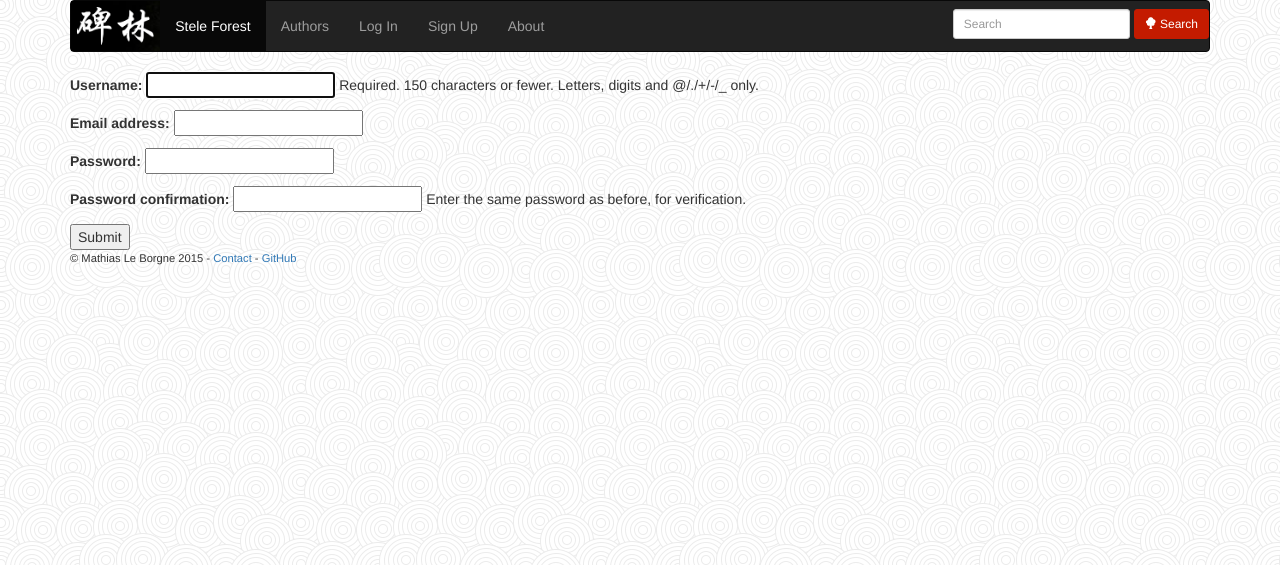
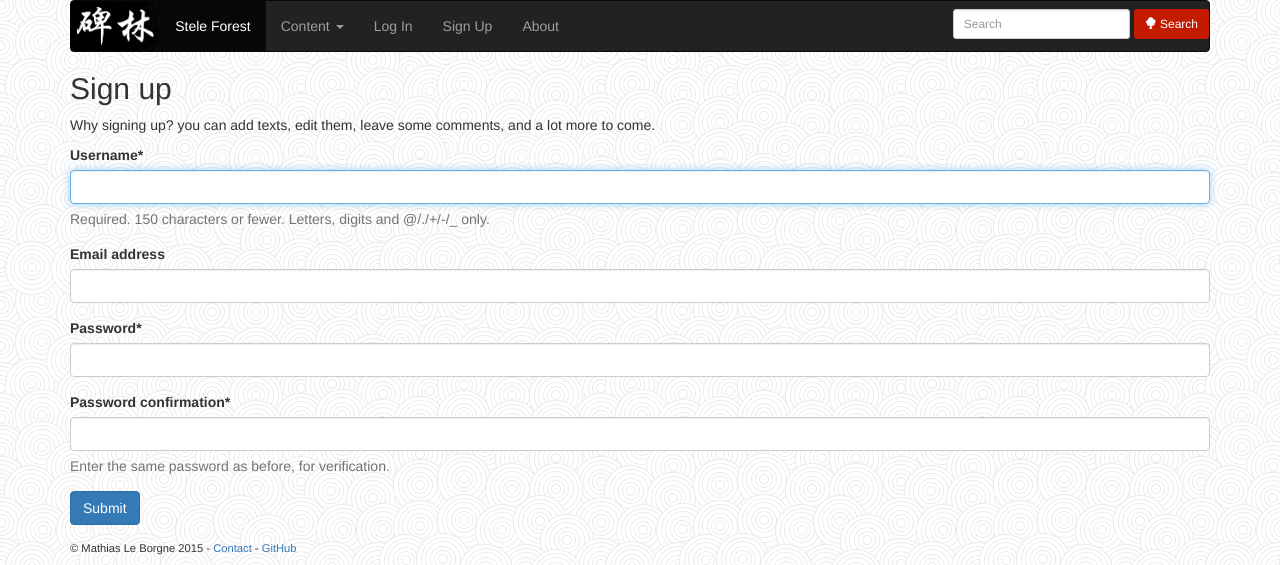
Before and after one commit to mathiasleborgne/chinese-texts, a Django app: page /create_user/ in a window 1280 px wide. Shown: the top 565 px of the page. Run offline with Django 3.2, Linux system fonts and the light colour scheme; some libraries are stand-ins or nearby versions.

Commit message:
Stele: minor style/content edits

```diff
--- a/templates/base.html
+++ b/templates/base.html
@@ -18,10 +18,20 @@
         <ul class="nav navbar-nav">
             <li><img class="img-responsive" src="{% static 'img/stele_forest_characters.jpeg' %}" alt="碑林" id="logo"></img></li>
             <li class="active"><a href="{% url "texts_list" %}">Stele Forest</a></li>
-            <li><a href="/authors">Authors</a></li>
+
+            <li class="dropdown">
+                <a href="#" class="dropdown-toggle" data-toggle="dropdown" role="button" aria-haspopup="true" aria-expanded="false">Content <span class="caret"></span></a>
+                <ul class="dropdown-menu">
+                    <li><a href="/home">Texts</a></li>
+                    <li><a href="/authors">Authors</a></li>
+                    {% if user.is_authenticated %}
+                    <li role="separator" class="divider"></li>
+                    <li><a href="/new_text">Add Text</a></li>
+                    {% endif %}
+                </ul>
+            </li>
+
             {% if user.is_authenticated %}
-            <li><a href="/new_text">Add Text</a></li>
-
             <li class="dropdown">
                 <a href="#" class="dropdown-toggle" data-toggle="dropdown" role="button" aria-haspopup="true" aria-expanded="false">Account <span class="caret"></span></a>
                 <ul class="dropdown-menu">
--- a/texts/forms.py
+++ b/texts/forms.py
@@ -96,3 +96,10 @@ class UserCreationMailForm(UserCreationForm):
     class Meta:
         model = User
         fields = ("username", 'email')
+
+    def __init__(self, *args, **kwargs):
+        super(UserCreationMailForm, self).__init__(*args, **kwargs)
+        self.helper = FormHelper()
+        self.helper.form_method = 'post'
+        self.helper.form_action = ""
+        self.helper.add_input(Submit('submit', 'Submit'))
--- a/texts/templates/texts/create_user.html
+++ b/texts/templates/texts/create_user.html
@@ -1,12 +1,14 @@
 {% extends "base.html" %}
+
+{% load crispy_forms_tags %}
+
 {% block title %}Sign up{% endblock %}
 
 {% block content %}
 
-<form method="POST" action="">
-    {% csrf_token %}
-    {{ form.as_p }}
-    <input type="submit" value="Submit" />
-</form>
+<h2>Sign up</h2>
+<p>Why signing up? you can add texts, edit them, leave some comments, and a lot more to come.</p>
+
+{% crispy form %}
 
 {% endblock %}
--- a/texts/templates/texts/home.html
+++ b/texts/templates/texts/home.html
@@ -3,6 +3,7 @@
 {% block content %}
 
 <h1>Welcome to Stele Forest{% if user.is_authenticated %} {{ user.username }}{% endif %}!</h1>
+<p>Here you will find some classical chinese texts. You can even add your own!</p>
 
 <ul class="list-group">
 {% for text in latest_texts %}
```
